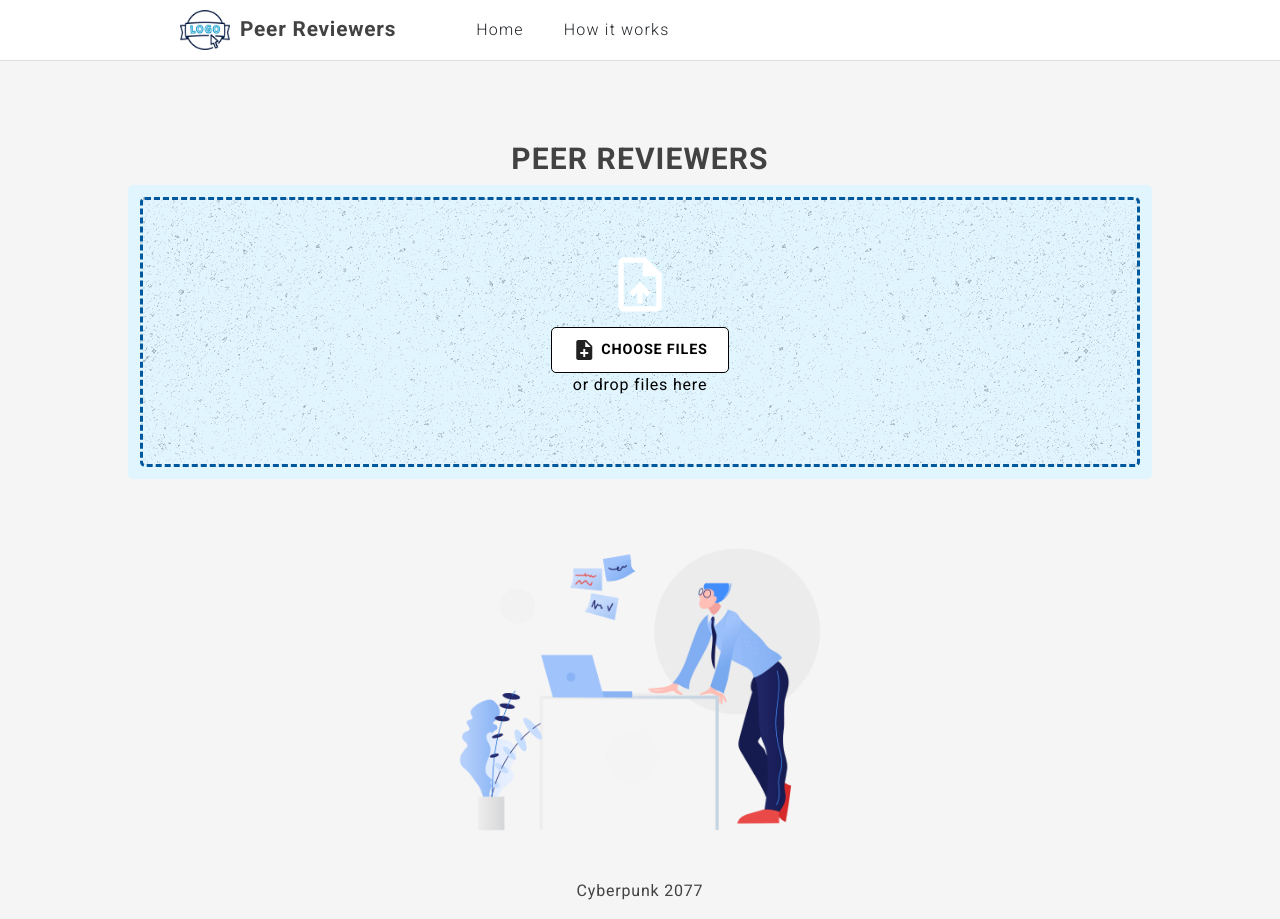
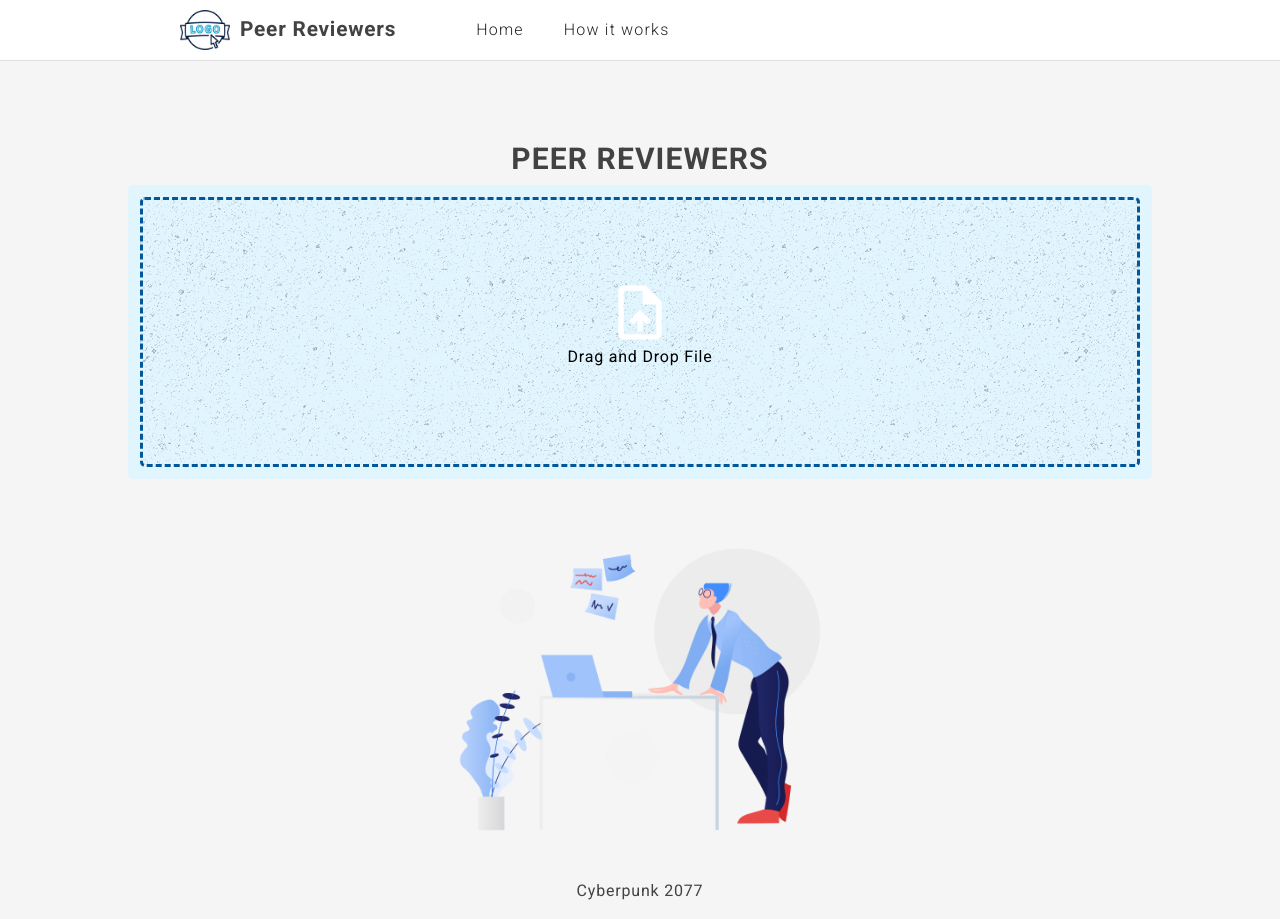
Before and after one commit to peterasamoah7/peer-reviewers, an Angular app in the folder src/Web/ClientApp/: page / in a window 1280 px wide. Built offline with nearby package versions, Linux system fonts and the light colour scheme.

Commit message:
Add code for upload area

```diff
--- a/src/Web/ClientApp/src/app/app.module.ts
+++ b/src/Web/ClientApp/src/app/app.module.ts
@@ -11,6 +11,7 @@ import { UploadAreaComponent } from './upload-area/upload-area.component';
 import { ResultsComponent } from './results/results.component';
 import { KeywordsComponent } from './keywords/keywords.component';
 import { NotFoundComponent } from './not-found/not-found.component';
+import { UploadDirective } from './directives/upload.directive';
 
 @NgModule({
   declarations: [
@@ -20,7 +21,8 @@ import { NotFoundComponent } from './not-found/not-found.component';
     UploadAreaComponent,
     ResultsComponent,
     KeywordsComponent,
-    NotFoundComponent
+    NotFoundComponent,
+    UploadDirective
   ],
   imports: [
     BrowserModule.withServerTransition({ appId: 'ng-cli-universal' }),
--- a/src/Web/ClientApp/src/app/directives/upload.directive.ts
+++ b/src/Web/ClientApp/src/app/directives/upload.directive.ts
@@ -1,10 +1,32 @@
-import { Directive } from '@angular/core';
+import { Directive, EventEmitter, HostListener, Output } from '@angular/core';
 
 @Directive({
   selector: '[appUpload]'
 })
 export class UploadDirective {
 
-  constructor() { }
+  @Output() send: EventEmitter<any> = new EventEmitter();
+
+  // Dragover listener
+  @HostListener('dragover', ['$event']) onDragOver(evt) {
+    evt.preventDefault();
+    evt.stopPropagation();
+  }
+
+  // Dragleave listener
+  @HostListener('dragleave', ['$event']) public onDragLeave(evt) {
+    evt.preventDefault();
+    evt.stopPropagation();
+  }
+
+  // Drop listener
+  @HostListener('drop', ['$event']) public ondrop(evt) {
+    evt.preventDefault();
+    evt.stopPropagation();
+    let files = evt.dataTransfer.files;
+    if (files.length > 0) {
+      this.send.emit(files);
+    }
+  }
 
 }
--- a/src/Web/ClientApp/src/app/home/home.component.html
+++ b/src/Web/ClientApp/src/app/home/home.component.html
@@ -1,7 +1,7 @@
 <div class="page-body">
   <h1>PEER REVIEWERS</h1>
   <div class="dropzone-container">
-    <app-upload-area></app-upload-area>
+    <app-upload-area (upload)="upload($event)"></app-upload-area>
   </div>
   <div class="landing-div">
     <img src="../../assets/images/character.png" class="file"/>
--- a/src/Web/ClientApp/src/app/home/home.component.ts
+++ b/src/Web/ClientApp/src/app/home/home.component.ts
@@ -15,10 +15,14 @@ export class HomeComponent {
   constructor(
     private http: HttpClient,
     @Inject('BASE_URL') baseUrl: string){
-      this.url = `${baseUrl}/reviewer`;
+      this.url = `${baseUrl}reviewers`;
   }
 
-  upload(request: any){
+  upload(files: any){
+
+    let request = new FormData();
+    request.append('file',files[0]);
+
     this.http.post<KeyWords>(this.url, request).subscribe(result => {
       this.keyWords = result;
     }, () => console.log('Api call failed'));
--- a/src/Web/ClientApp/src/app/upload-area/upload-area.component.html
+++ b/src/Web/ClientApp/src/app/upload-area/upload-area.component.html
@@ -1,9 +1,9 @@
-<div class="dropzone">
+<div class="dropzone" appUpload (send)="getfile($event)">
+  <input type="file" id='file-upload' multiple (change)="getfile($event.target.files)" style="display:none" />
   <span class="material-icons" style="font-size: 65px; color: white;">upload_file</span>
-  <button class="upload-btn">
+  <!-- <button (click)="openUpload()" class="upload-btn">
     <span class="material-icons" style="margin-right: 5px; color: #212121;">note_add</span>
-    CHOOSE FILES
-  </button>
-  <input type="file" hidden id='file-upload' multiple />
-  <p>or drop files here</p>
+    Drag and Drop File
+  </button> -->
+  <p>Drag and Drop File</p>
 </div>
--- a/src/Web/ClientApp/src/app/upload-area/upload-area.component.ts
+++ b/src/Web/ClientApp/src/app/upload-area/upload-area.component.ts
@@ -1,4 +1,4 @@
-import { Component, OnInit } from '@angular/core';
+import { Component, EventEmitter, OnInit, Output } from '@angular/core';
 
 @Component({
   selector: 'app-upload-area',
@@ -7,9 +7,19 @@ import { Component, OnInit } from '@angular/core';
 })
 export class UploadAreaComponent implements OnInit {
 
+  file: File = null;
+  @Output()upload : EventEmitter<any> = new EventEmitter();
+
   constructor() { }
 
   ngOnInit() {
   }
 
+  getfile(file: any){
+    this.upload.emit(file);
+  }
+
+  openUpload(){
+    document.getElementById('file-upload').click();
+  }
 }
```
Also changed, not shown: 2 other files (tests, documents, lock files or other folders).
